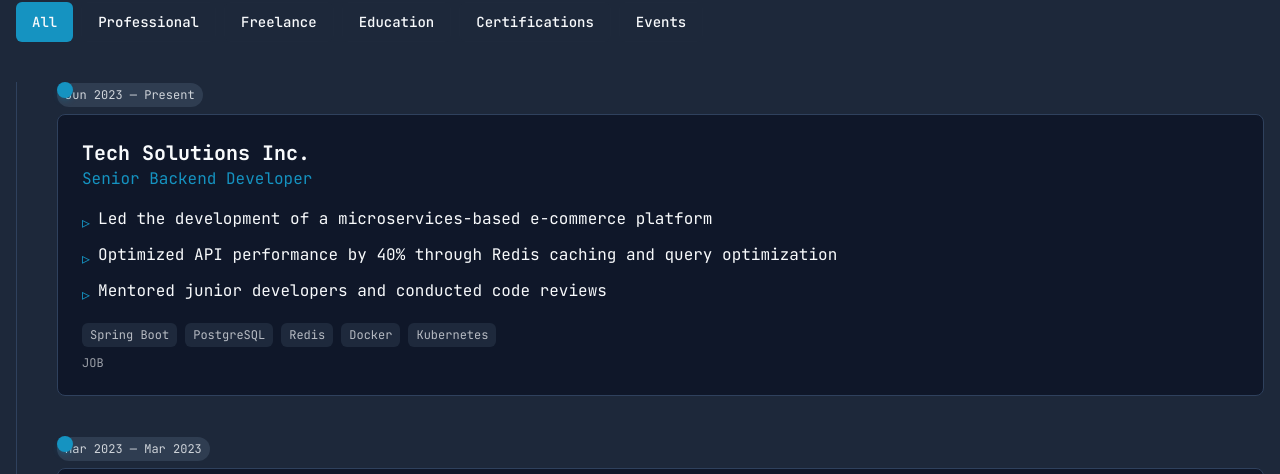
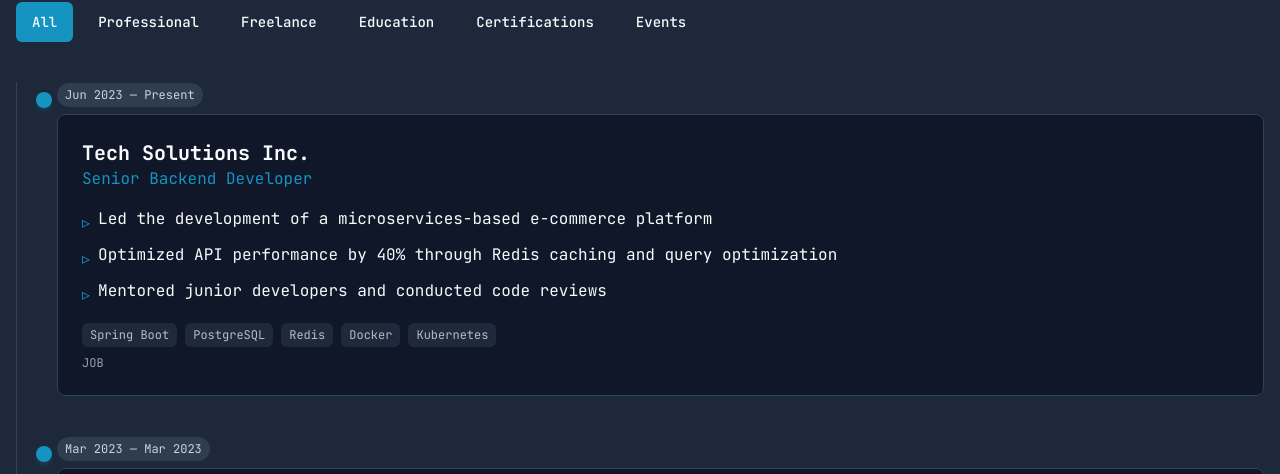
Before and after one commit to ShinyQ/ShinyQ-Playground, a React (Vite) app: page /timeline in a window 1280 px wide. Shown: the part 326-800 px from the top of the page. Built offline with nearby package versions, Linux system fonts and the light colour scheme.

Commit message:
Fix: Timeline dot position
Adjust the position of the timeline dot to ensure it is correctly aligned.

```diff
--- a/src/index.css
+++ b/src/index.css
@@ -113,10 +113,7 @@
   hover:shadow-lg hover:shadow-primary/10;
 }
 
-.timeline-dot {
-  @apply absolute left-0 w-4 h-4 rounded-full bg-primary shadow-md shadow-primary/20 z-10;
-}
-
+/* Removed timeline-dot class as it's now handled directly in the Timeline component */
 .timeline-line {
   @apply absolute left-2 top-0 w-[1px] h-full bg-border z-0;
 }
--- a/src/pages/Timeline.tsx
+++ b/src/pages/Timeline.tsx
@@ -89,7 +89,8 @@ const Timeline = () => {
               className={`relative mb-10 animate-fade-in`}
               style={{ animationDelay: `${index * 100}ms` }}
             >
-              <div className="timeline-dot"></div>
+              {/* Fixed positioning of the timeline dot */}
+              <div className="absolute -left-[21px] top-[10px] w-4 h-4 rounded-full bg-primary shadow-md shadow-primary/20 z-10"></div>
 
               <div className="mb-2">
                 <span className="bg-muted text-foreground/80 text-xs px-2 py-1 rounded-full">
```
